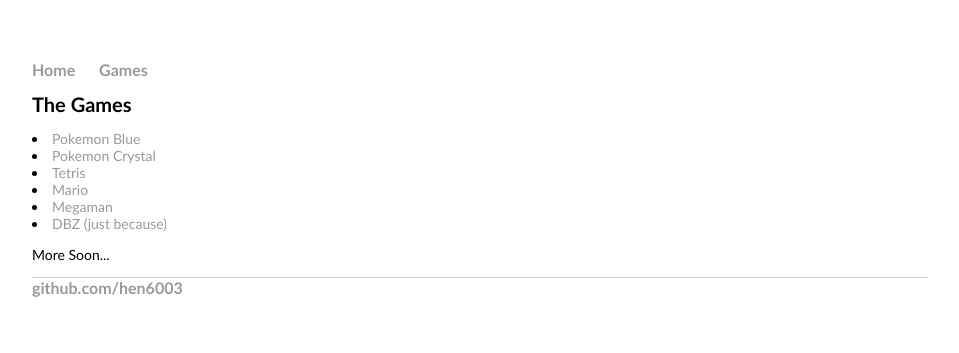
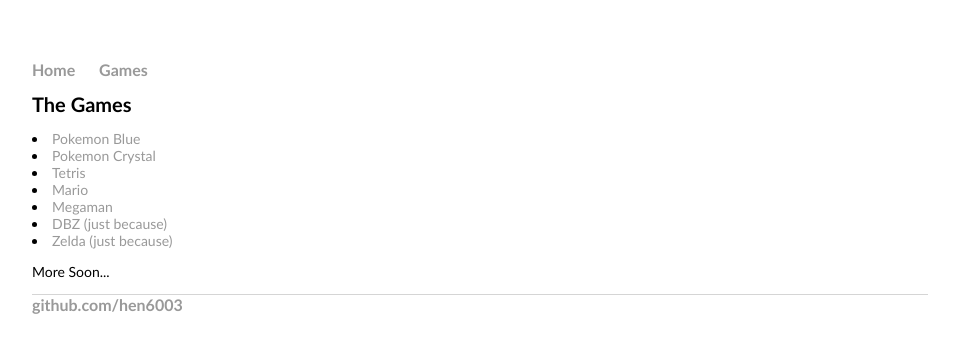
Before and after one commit to hen6003/hen6003.github.io, a Jekyll site: the page built from games/index.html, in a window 1280 px wide. Shown: the top 353 px of the page, without its empty margins (160-1119 px from the left). Built offline with Jekyll 4.4.1, drawn with Linux system fonts in a browser that asks for light colours.

Commit message:
Update index.html

```diff
--- a/games/index.html
+++ b/games/index.html
@@ -10,5 +10,6 @@ title: Games
 	<li><a href="/games/web3">Mario</a></li>
 	<li><a href="/games/web4">Megaman</a></li>
 	<li><a href="/games/web5">DBZ (just because)</a></li>
+	<li><a href="/games/web6">Zelda (just because)</a></li>
 	<p>More Soon...</p>
 </div><!-- /.blurb -->
```
